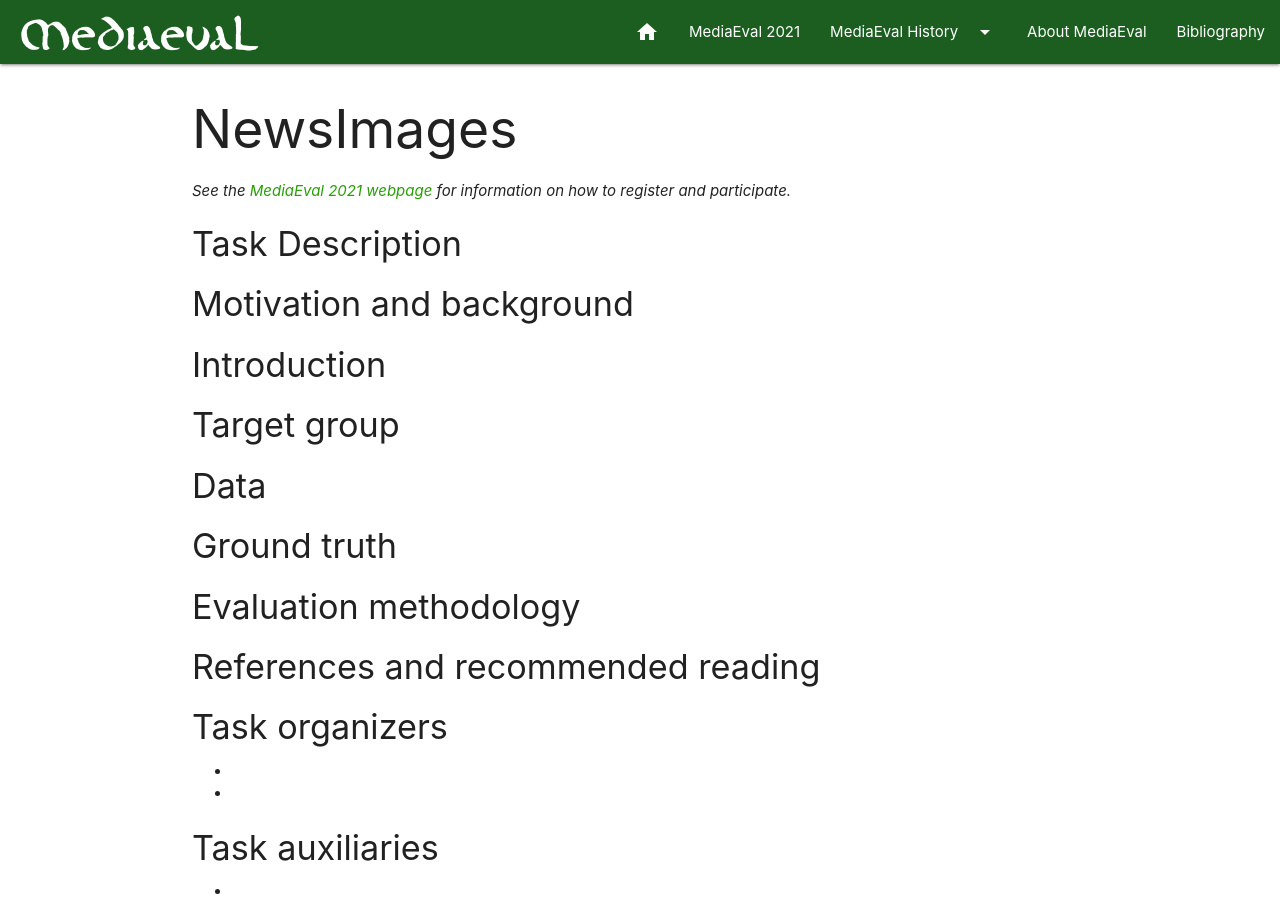
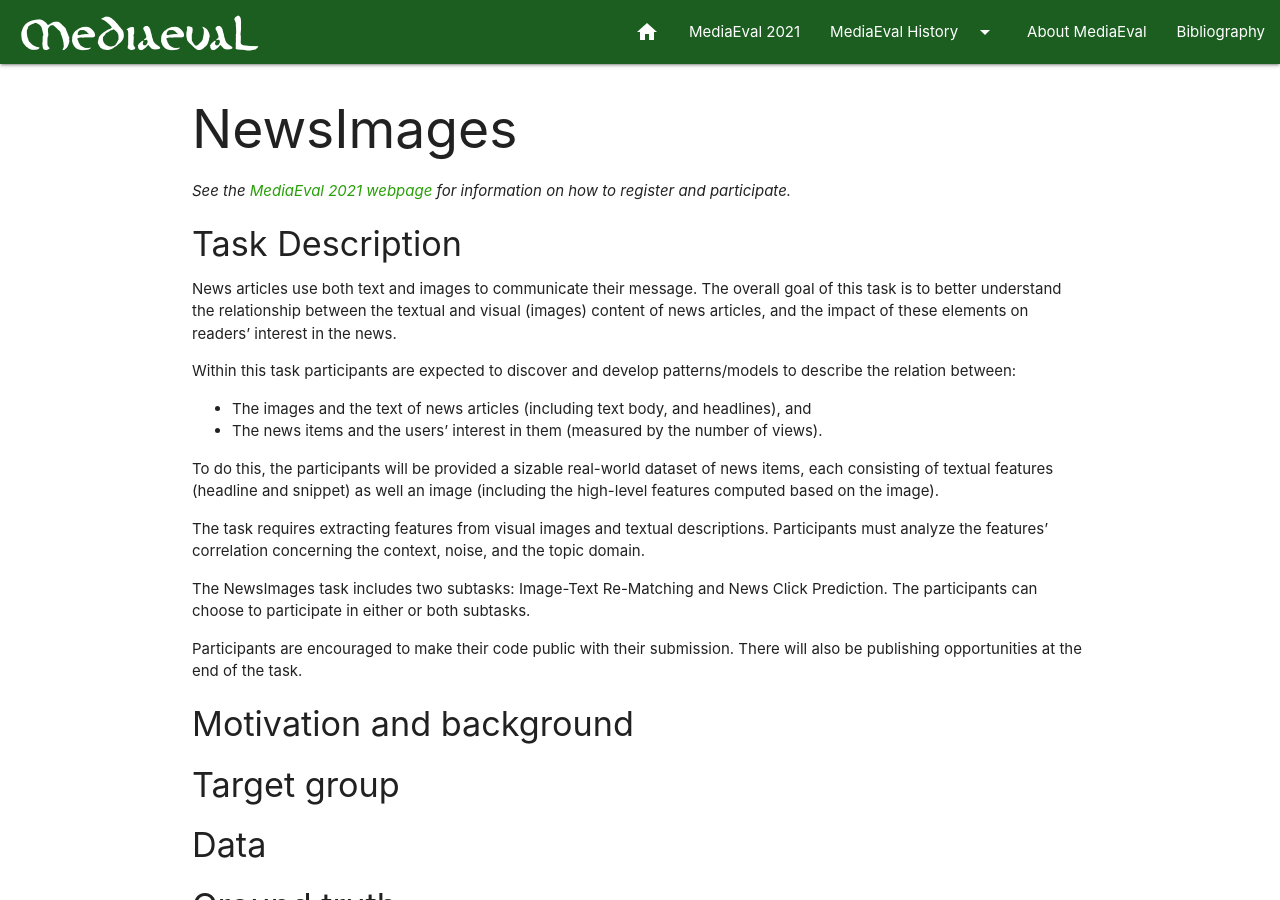
Before and after one commit to multimediaeval/multimediaeval.github.io, a Jekyll site: the page built from _editions/2021/tasks/newsimages.md, in a window 1280 px wide and 900 px high. Built offline with Jekyll 4.4.1, drawn with Linux system fonts in a browser that asks for light colours.

Commit message:
Update newsimages.md
Testing formatting.

```diff
--- a/_editions/2021/tasks/newsimages.md
+++ b/_editions/2021/tasks/newsimages.md
@@ -14,10 +14,23 @@ blurb: "Insert blurb here, keep it between the quotes in order to handle any spe
 *See the [MediaEval 2021 webpage](https://multimediaeval.github.io/editions/2021/) for information on how to register and participate.*
 
 #### Task Description
+News articles use both text and images to communicate their message. The overall goal of this task is to better understand the relationship between the textual and visual (images) content of news articles, and the impact of these elements on readers’ interest in the news.
+
+Within this task participants are expected to discover and develop patterns/models to describe the relation between:
+* The images and the text of news articles (including text body, and headlines), and
+* The news items and the users’ interest in them (measured by the number of views).
+
+<!-- # Check the following sentence. Are you releasing the actual images or the links to images (usually we try to do the latter, and we also state this explicitly)-->
+To do this, the participants will be provided a sizable real-world dataset of news items, each consisting of textual features (headline and snippet) as well an image (including the high-level features computed based on the image).
+
+The task requires extracting features from visual images and textual descriptions. Participants must analyze the features' correlation concerning the context, noise, and the topic domain.
+
+The NewsImages task includes two subtasks: Image-Text Re-Matching and News Click Prediction. The participants can choose to participate in either or both subtasks.
+
+Participants are encouraged to make their code public with their submission. There will also be publishing opportunities at the end of the task.
+
 
 #### Motivation and background
-
-#### Introduction
 
 #### Target group
 
```
